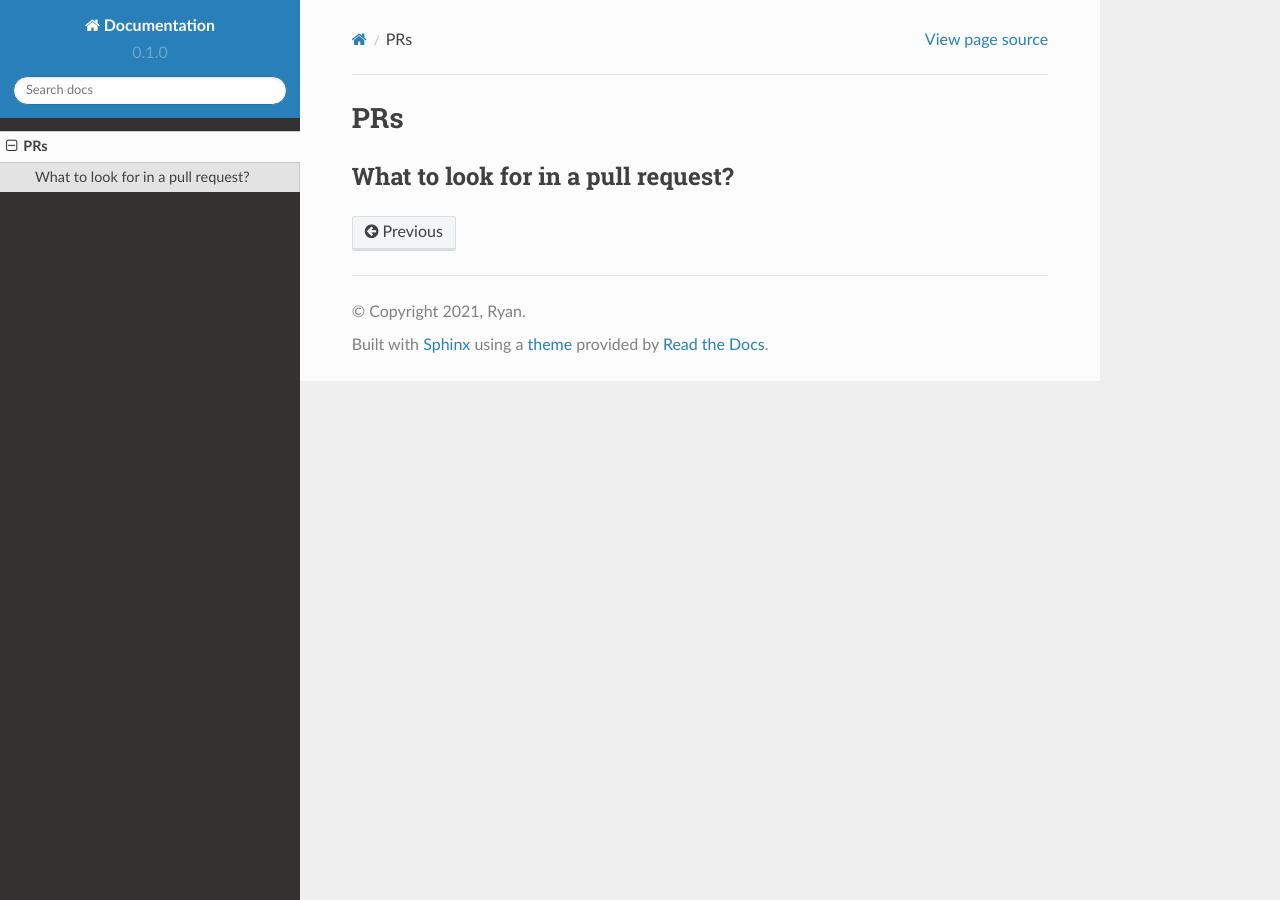
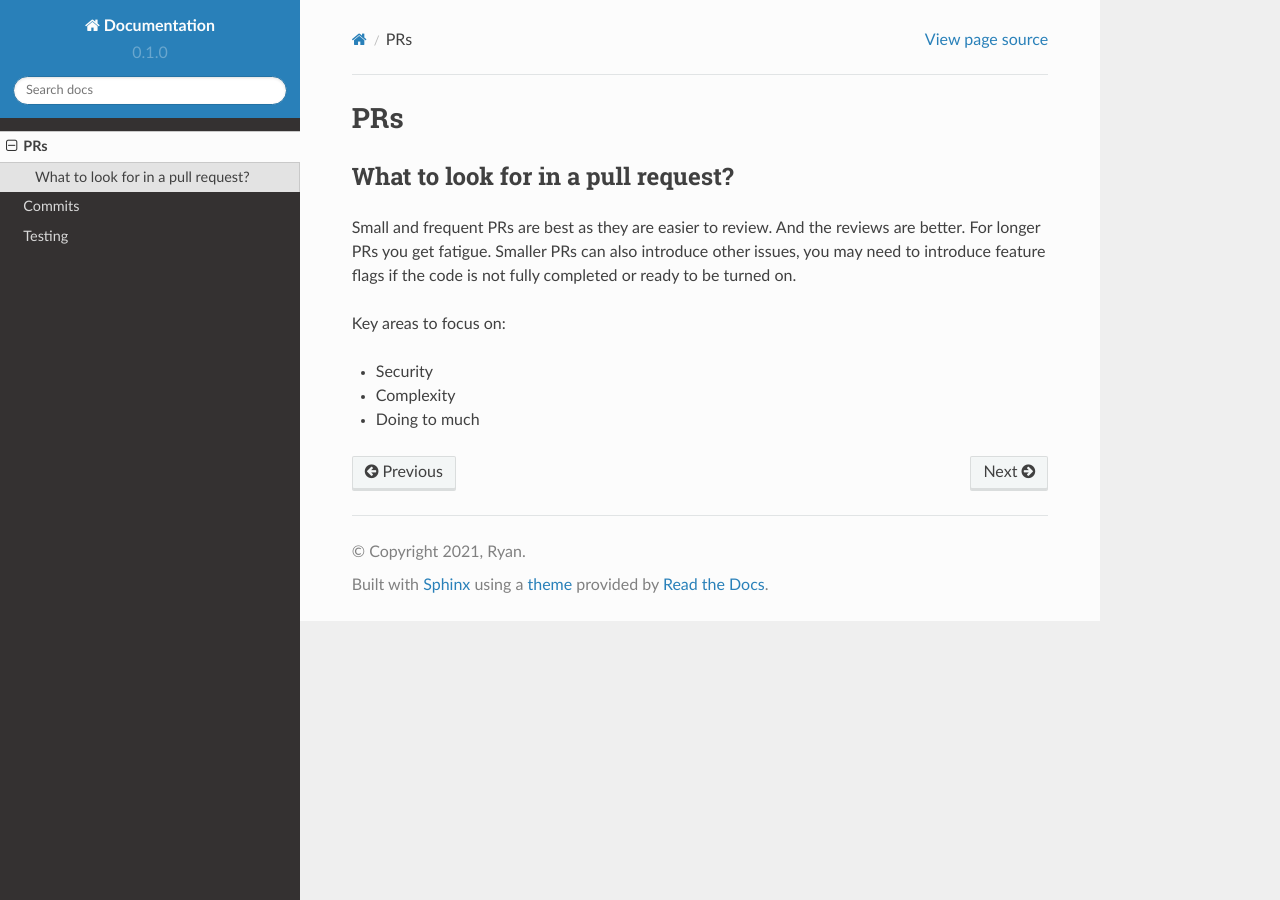
Before and after one commit to rs1257/documentation, a Sphinx documentation site: the page built from docs/source/pr.rst, in a window 1280 px wide. Built offline with Sphinx 7.4.7 and the Read the Docs theme 2.0.0, drawn with Linux system fonts in a browser that asks for light colours.

Commit message:
Started to populate pr and commits docs, added empty testing file

```diff
--- a/docs/source/index.rst
+++ b/docs/source/index.rst
@@ -9,5 +9,7 @@ Contents
 .. toctree::
 
    pr
+   commits
+   testing
 
 .. glossary::
--- a/docs/source/pr.rst
+++ b/docs/source/pr.rst
@@ -3,3 +3,15 @@ PRs
 
 What to look for in a pull request?
 ------------------------------------
+Small and frequent PRs are best as they are easier
+to review. And the reviews are better.
+For longer PRs you get fatigue. Smaller PRs can
+also introduce other issues, you may need to
+introduce feature flags if the code is not
+fully completed or ready to be turned on.
+
+Key areas to focus on:
+
+- Security
+- Complexity
+- Doing to much
--- /dev/null
+++ b/docs/source/testing.rst
@@ -0,0 +1,2 @@
+Testing
+=======
```
Also changed, not shown: docs/source/commits.rst (added, +16 -0 lines).
